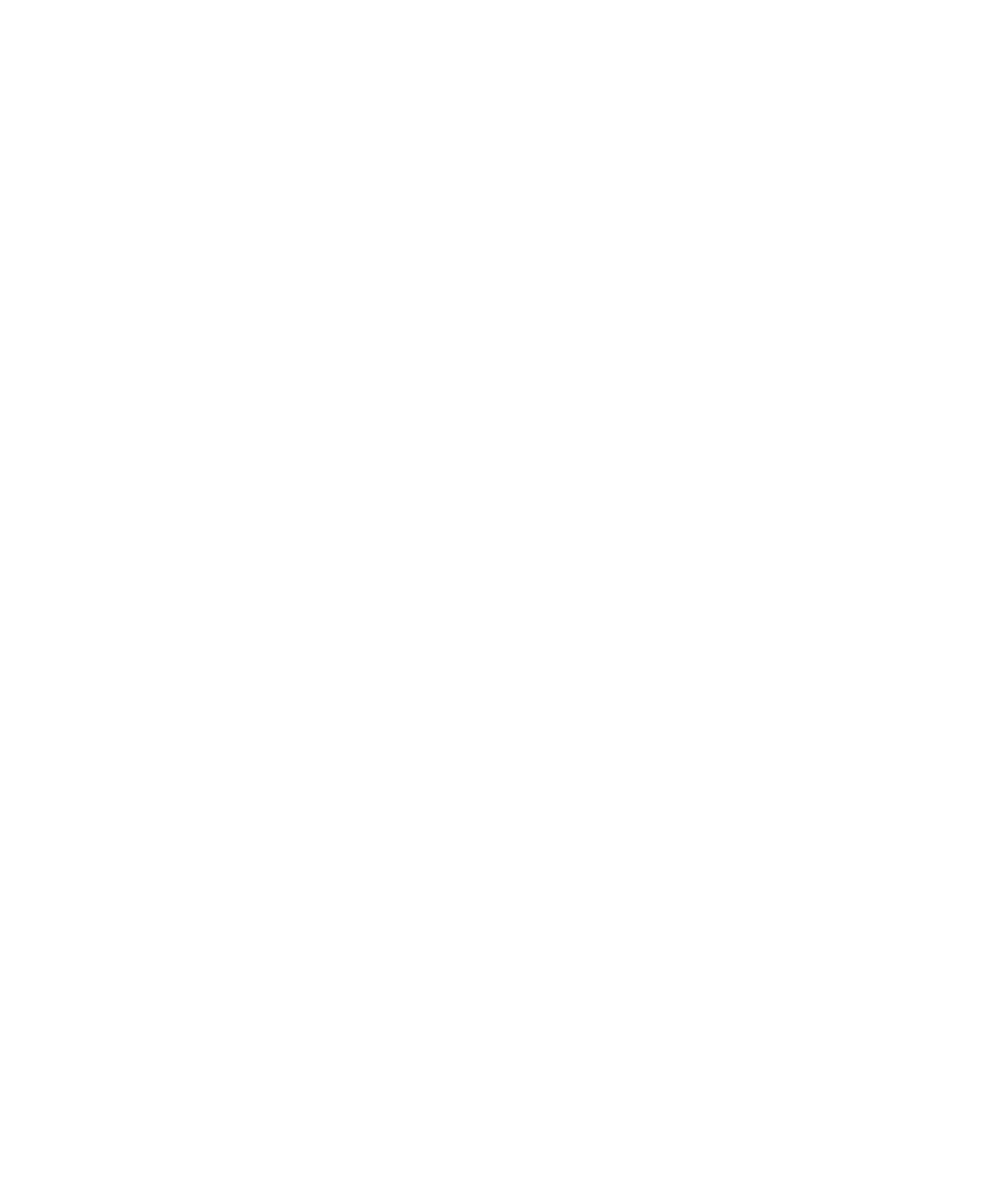
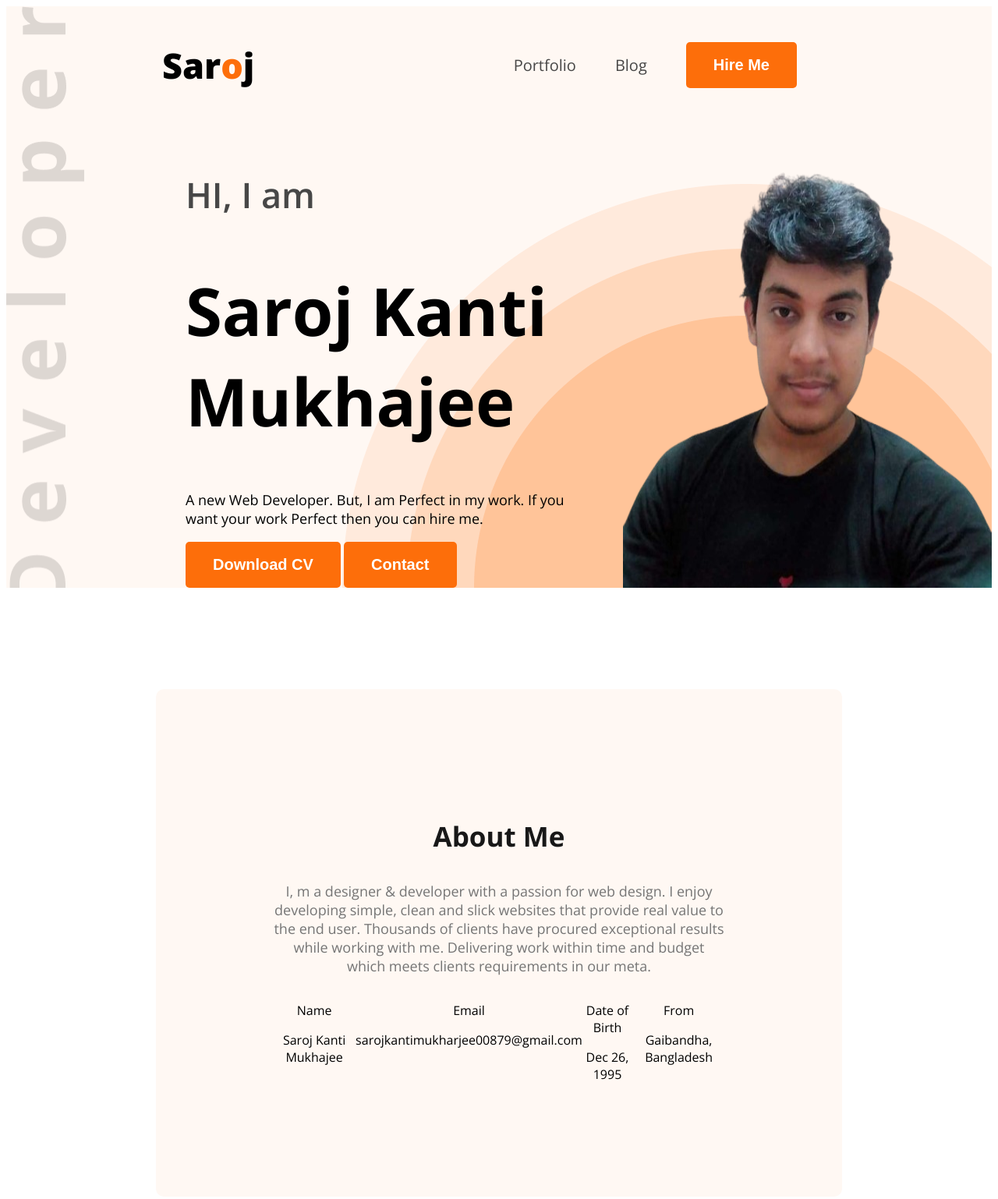
Before and after one commit to sarojkanti007/web-dev-portfolio, a plain HTML site: page index.html in a window 1280 px wide. Shown: the whole page at 78% size. Before the commit the page ends 800 px from the top, so only its background shows below. Drawn offline with nearby package versions, Linux system fonts and the light colour scheme.

Commit message:
Almost done

```diff
--- a/index.html
+++ b/index.html
@@ -4,13 +4,57 @@
     <meta charset="UTF-8">
     <meta name="viewport" content="width=device-width, initial-scale=1.0">
     <title>Web Developer Portfolio</title>
+    <link rel="preconnect" href="https://fonts.googleapis.com">
+    <link rel="preconnect" href="https://fonts.gstatic.com" crossorigin>
+    <link href="https://fonts.googleapis.com/css2?family=Open+Sans:ital,wght@0,300..800;1,300..800&family=Poppins:ital,wght@0,100;0,200;0,300;0,400;0,500;0,600;0,700;0,800;0,900;1,100;1,200;1,300;1,400;1,500;1,600;1,700;1,800;1,900&display=swap" rel="stylesheet">
+    <link rel="stylesheet" href="styles/style.css">
 </head>
-<body>
-    <header>
-
+<body class="open-sans-normal">
+    <header class="header secondary-bg">
+        <nav>
+            <h3 class="nav-title">Sar<span class="text-primary">o</span>j</h3>
+            <ul>
+                <li><a class="dark-2" href="">Portfolio</a></li>
+                <li><a class="dark-2" href="">Blog</a></li>
+                <li><a href=""><button class="btn-primary">Hire Me</button></a></li>
+            </ul>
+        </nav>
+        <div class="banner">
+            <div class="banner-content">
+                <h4 class="banner-greetings dark-2">HI, I am</h4>
+                <h1 class="banner-title">Saroj Kanti Mukhajee</h1>
+                <p class="banner-description">
+                    A new Web Developer. But, I am Perfect in my work. If you want your work Perfect then you can hire me.
+                </p>
+                <button class="btn-primary">Download CV</button>
+                <button class="btn-primary">Contact</button>
+            </div>
+            <img class="banner-profile-pic" src="images/pulak.png" alt="">
+        </div>
     </header>
     <main>
-
+        <section class="about secondary-bg">
+            <h3 class="section-title">About Me</h3>
+            <p class="section-description">I, m a designer & developer with a passion for web design. I enjoy developing simple, clean and slick websites that provide real value to the end user. Thousands of clients have procured exceptional results while working with me. Delivering work within time and budget which meets clients requirements in our meta.</p>
+            <div class="about-items">
+                <div class="about-item">
+                    <p class="item-title">Name</p>
+                    <p class="item-description">Saroj Kanti Mukhajee</p>
+                </div>
+                <div class="about-item">
+                    <p class="item-title">Email</p>
+                    <p class="item-description">sarojkantimukharjee00879@gmail.com</p>
+                </div>
+                <div class="about-item">
+                    <p class="item-title">Date of Birth</p>
+                    <p class="item-description">Dec 26, 1995</p>
+                </div>
+                <div class="about-item">
+                    <p class="item-title">From</p>
+                    <p class="item-description">Gaibandha, Bangladesh</p>
+                </div>
+            </div>
+        </section>
     </main>
     <footer>
 
--- /dev/null
+++ b/styles/style.css
@@ -0,0 +1,116 @@
+
+
+.open-sans-normal {
+  font-family: "Open Sans", sans-serif;
+  font-optical-sizing: auto
+  font-style: normal;
+  font-variation-settings:
+    "wdth" 100;
+
+    /* shared style */
+
+.text-primary{
+    color: #FD6E0A;
+}
+}
+.dark-2{
+    color: #474747;
+}
+.btn-primary{
+    background-color: #FD6E0A;
+    font-weight: bold;
+    font-size: 20px;
+    color: white;
+    border: none;
+    padding: 18px 35px;
+    border-radius: 5px;
+}
+.section-title{
+    font-size: 35px;
+    font-weight: bold;
+    color: #181818;
+}
+.section-description{
+    font-size: 18px;
+    color: #757575;
+}
+.secondary-bg{
+    background-color: #FFF8F3;
+}
+
+/* Nav styles */
+nav{
+    display: flex;
+    align-items: center;
+    justify-content: space-between;
+    margin: 0px 200px;
+}
+.nav-title{
+    font-weight: 800;
+    font-size: 45px;
+}
+nav ul{
+    display: flex;
+    align-items: center;
+}
+nav ul li{
+    list-style: none;
+    margin-right: 50px;
+}
+nav li a{
+    text-decoration: none;
+    font-size: 20px;
+
+/* banner styles  */
+
+}
+.banner-profile-pic{
+    width: 580px
+}
+.banner{
+    display: flex;
+    justify-content: space-between;
+}
+.banner-greetings{
+    font-size: 45px;
+    font-weight: 600;}
+
+.banner-title{
+    font-weight: bold;
+    font-size: 85px;}
+.banner-description{
+    font-size: 18px;
+}
+.banner-content{
+    max-width: 580px;
+    justify-content: space-between;
+    margin: 0 35px 0 230px;
+}
+
+/* header */
+.header{
+    background-image: url(../images/developer.png), url(../images/header_bg.png);
+    background-repeat: no-repeat;
+    background-position: top left, bottom right;
+}
+
+/* main styles */
+
+main{
+    max-width: 1140px;
+    margin: 0  auto;
+}
+/* about styles */
+.about{
+    border-radius: 10px;
+    padding: 130px 150px;
+    text-align: center;
+    margin: 130px;
+}
+.about-items{
+    display: flex;
+    justify-content: space-around;
+}
+.item-description{
+    font-weight: 600px;
+}
```
Also changed, not shown: images/pulak.png (added).
